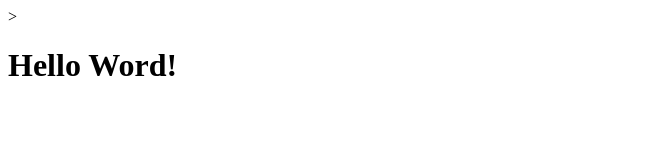
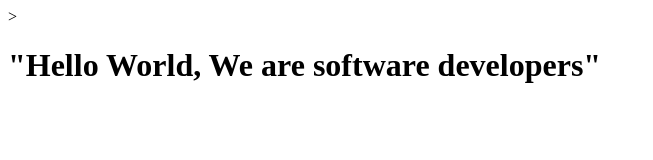
Before and after one commit to fitz95/Microverse-Trial-K, a plain HTML site: page index.html in a window 1280 px wide. Shown: the whole page, without its empty margins (0-653 px from the left). Drawn offline with Linux system fonts and the light colour scheme.

Commit message:
Hello we are software developers

```diff
--- a/index.html
+++ b/index.html
@@ -4,7 +4,7 @@
 </head>
 
 <body>
-<h1>Hello Word!</h1>
+<h1>"Hello World, We are software developers"</h1>
 </body>
 
 </html>
```
